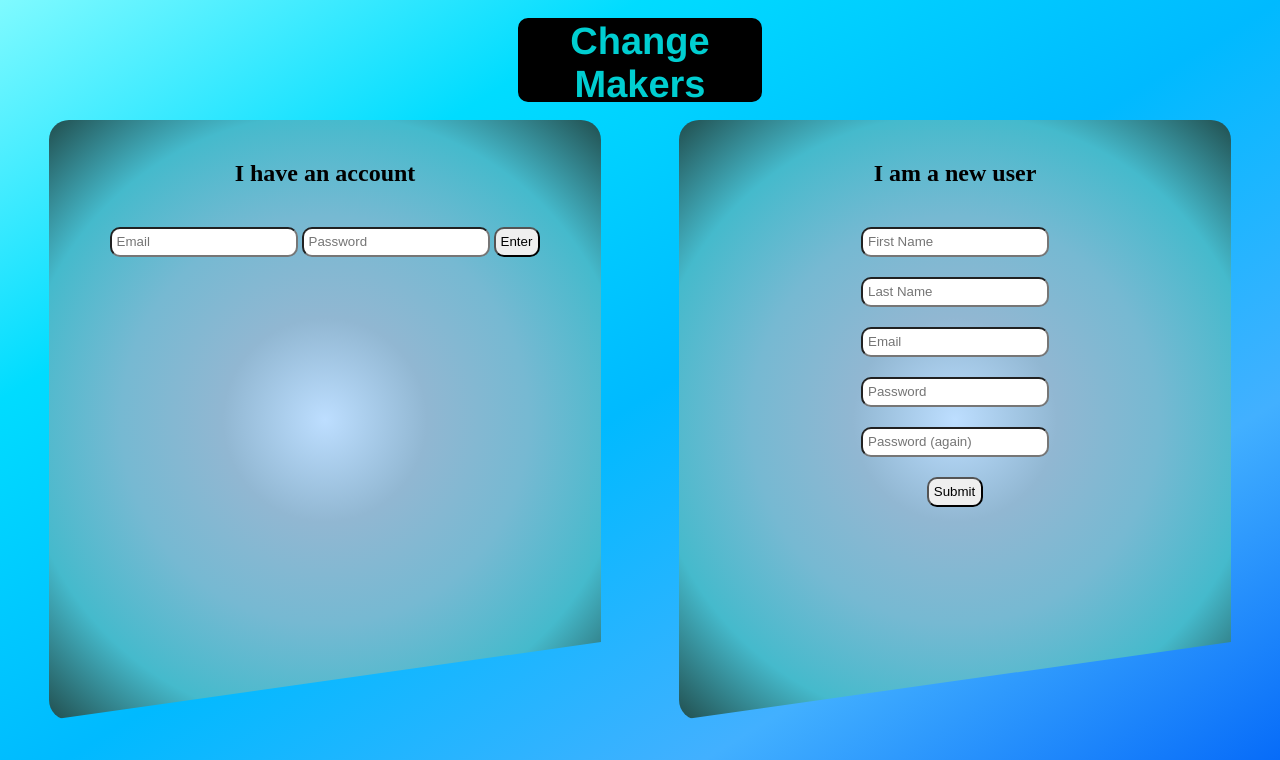
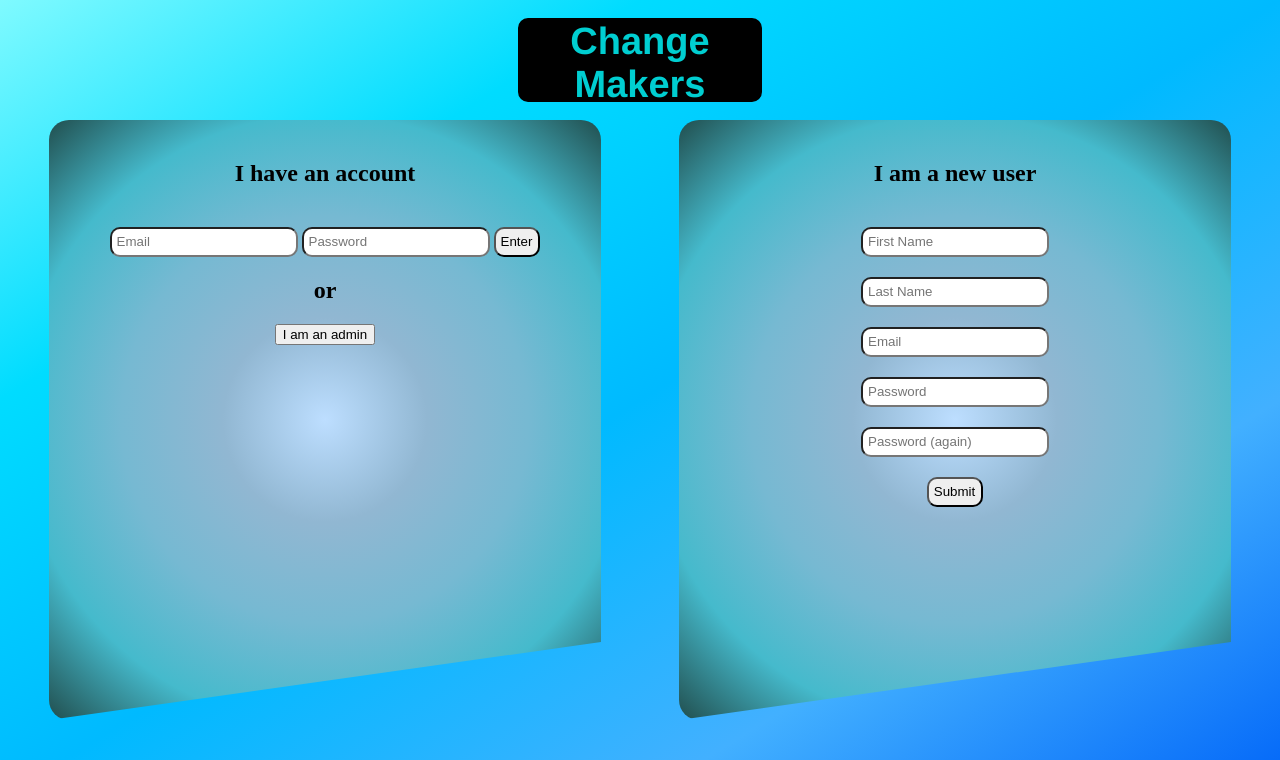
Before and after one commit to mohamed2m2018/network, a PHP site: page /register.php in a window 1280 px wide. Shown: the top 760 px of the page. Run offline with PHP 8.4, Linux system fonts and the light colour scheme; some web fonts are replaced.

Commit message:
Add files via upload

```diff
--- a/partials/login.php
+++ b/partials/login.php
@@ -12,4 +12,9 @@
             }
         ?>
     </form>
+    <h2>or</h2>
+    <button onclick="location.href='partials/admin_login.php'">I am an admin</button>
+    <br><br>
+    <?php echo $admin_error;?>
+
 </div>
```
Also changed, not shown: assets/images/logo.jpg (added).
